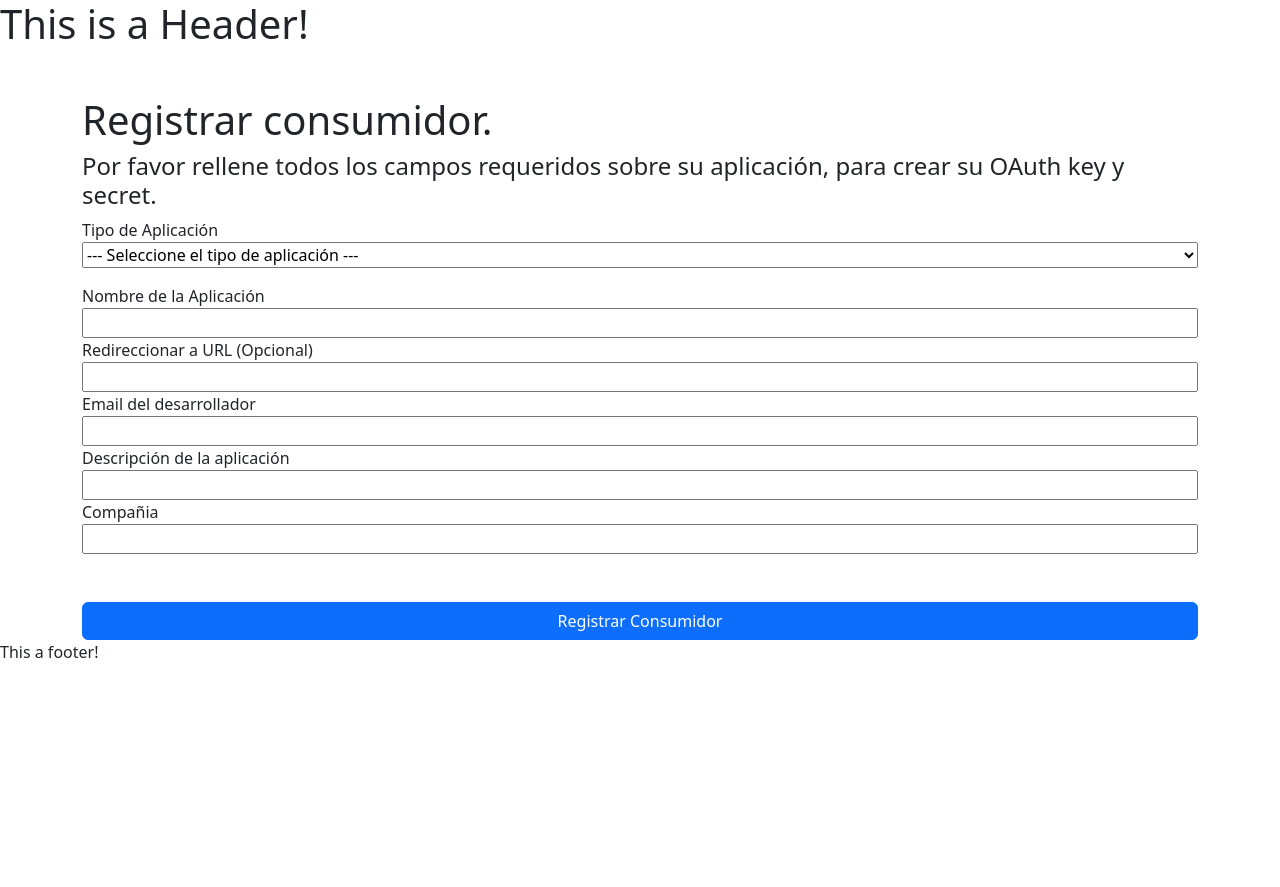
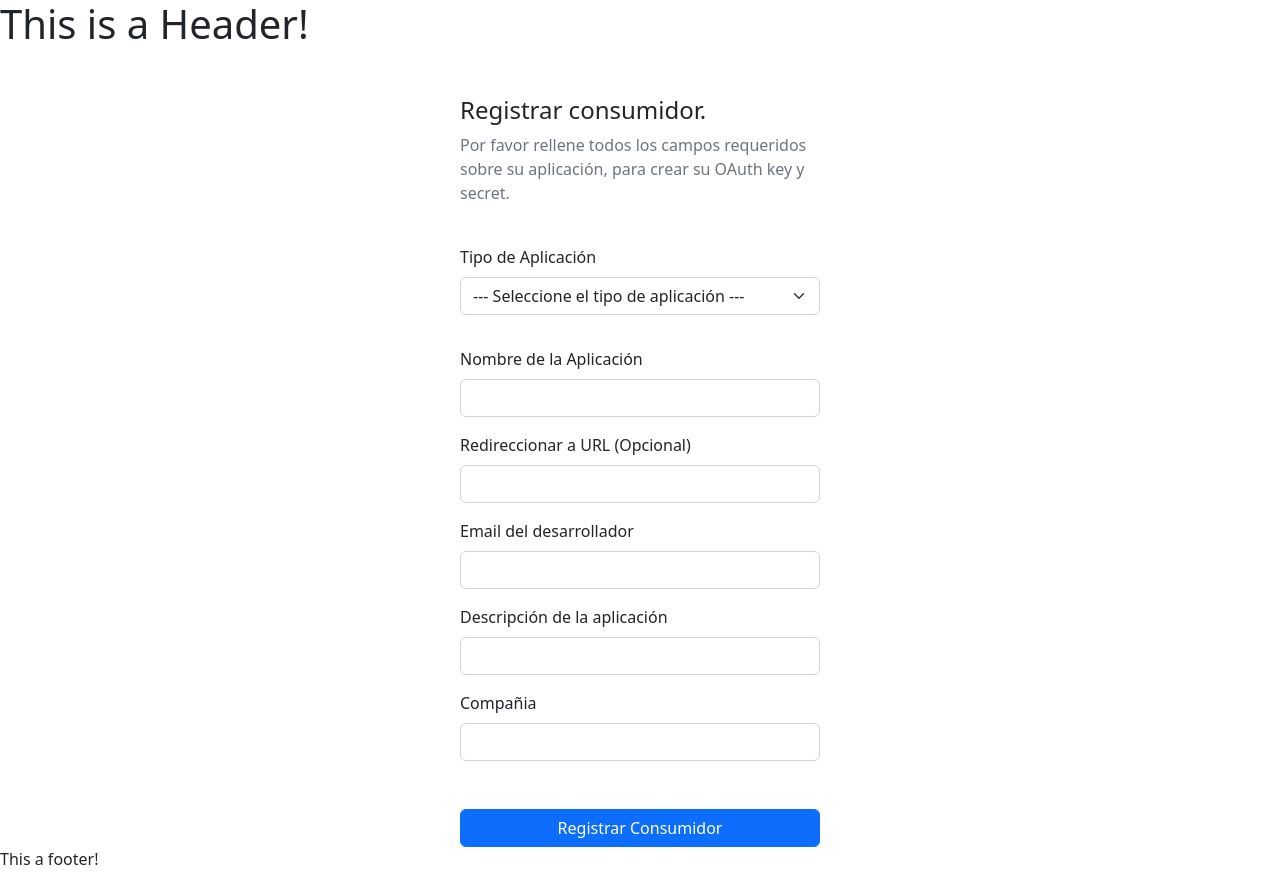
Before and after one commit to rengerden/openBankProjectClient, an Angular app: page / in a window 1280 px wide. Before the commit the page ends 800 px from the top, so only its background shows below. Built offline with nearby package versions, Linux system fonts and the light colour scheme.

Commit message:
Add styles to form

```diff
--- a/src/app/register-consumer/register-consumer.component.html
+++ b/src/app/register-consumer/register-consumer.component.html
@@ -1,37 +1,37 @@
 
 
-<div class="container mt-5">
-    <h1>
-        Registrar consumidor.
-    </h1>
-    <h4>
-        Por favor rellene todos los campos requeridos sobre su aplicación, para crear su OAuth key y secret.
-    </h4>
+<div class="container mt-5 d-flex justify-content-center">
     <div class="row custom-wrapper">
+        <h1 class="h4">
+            Registrar consumidor.
+        </h1>
+        <p class="text-muted">
+            Por favor rellene todos los campos requeridos sobre su aplicación, para crear su OAuth key y secret.
+        </p>
         <form [formGroup]="registerForm" (ngSubmit)="onSubmit()" >
             <div class="d-grid">
-                <label for="selectApplicationType">Tipo de Aplicaci&oacute;n</label>
+                <label class="form-label mt-4" for="selectApplicationType">Tipo de Aplicaci&oacute;n</label>
                 <select
-                    class="custom-select mb-3"
+                    class="form-select mb-3"
                     formControlName="selectApplicationType"
                     id="selectApplicationType"
                     (change)="changeApplicationType($event)"
                 >
-                    <option value="">--- Seleccione el tipo de aplicaci&oacute;n ---</option>
+                    <option value="" disabled selected hidden>--- Seleccione el tipo de aplicaci&oacute;n ---</option>
                     <option *ngFor="let type of applicationTypes">
                         {{ type }}
                     </option>
                 </select>
-                <label for="applicationName">Nombre de la Aplicaci&oacute;n</label>
-                <input type="text" formControlName="applicationName">
-                <label for="redirectUrl">Redireccionar a URL (Opcional)</label>
-                <input type="text" formControlName="redirectUrl">
-                <label for="developerEmail">Email del desarrollador</label>
-                <input type="text" formControlName="developerEmail">
-                <label for="description">Descripci&oacute;n de la aplicaci&oacute;n</label>
-                <input type="text" formControlName="description">
-                <label for="company">Compa&ntilde;ia</label>
-                <input type="text" formControlName="company">
+                <label class="form-label mt-3" for="applicationName">Nombre de la Aplicaci&oacute;n</label>
+                <input class="form-control" type="text" formControlName="applicationName">
+                <label class="form-label mt-3" for="redirectUrl">Redireccionar a URL (Opcional)</label>
+                <input class="form-control" type="text" formControlName="redirectUrl">
+                <label class="form-label mt-3" for="developerEmail">Email del desarrollador</label>
+                <input class="form-control" type="text" formControlName="developerEmail">
+                <label class="form-label mt-3" for="description">Descripci&oacute;n de la aplicaci&oacute;n</label>
+                <input class="form-control" type="text" formControlName="description">
+                <label class="form-label mt-3" for="company">Compa&ntilde;ia</label>
+                <input class="form-control" type="text" formControlName="company">
                 <button type="submit" class="btn btn-primary btn-block mt-5">
                     Registrar Consumidor
                 </button>
--- a/src/app/register-consumer/register-consumer.component.scss
+++ b/src/app/register-consumer/register-consumer.component.scss
@@ -0,0 +1,3 @@
+.custom-wrapper {
+    max-width: 30vw;
+}
--- a/src/app/register-consumer/register-consumer.component.ts
+++ b/src/app/register-consumer/register-consumer.component.ts
@@ -30,7 +30,7 @@ export class RegisterConsumerComponent implements OnInit {
 
   changeApplicationType(e : any) {
     this.selectedApplicationType?.setValue(
-      e.target.value
+      e.target.value, {onlySelf: true}
     );
   }
 
```
